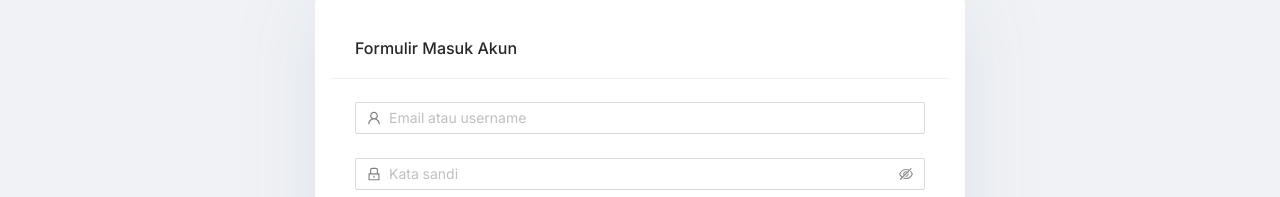
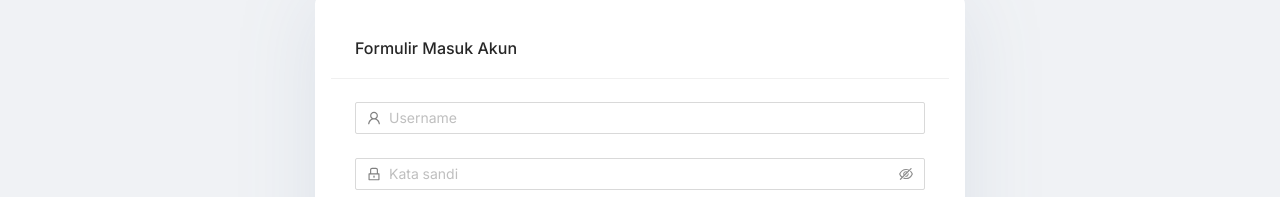
Before and after one commit to hafizhaua/PAW_Kelompok1, a React (Create React App) app in the folder frontend/: page /login in a window 1280 px wide. Shown: the part 164-361 px from the top of the page. Built offline with nearby package versions, Linux system fonts and the light colour scheme.

Commit message:
fix: minor copy and img

```diff
--- a/frontend/public/index.html
+++ b/frontend/public/index.html
@@ -2,7 +2,7 @@
 <html lang="en">
   <head>
     <meta charset="utf-8" />
-    <link rel="icon" href="%PUBLIC_URL%/bloodio-logo.png">
+    <link rel="icon" href="%PUBLIC_URL%/icon-bloodio.png">
     <meta name="viewport" content="width=device-width, initial-scale=1" />
     <meta name="theme-color" content="#000000" />
     <meta
--- a/frontend/src/pages/LoginPage.js
+++ b/frontend/src/pages/LoginPage.js
@@ -62,13 +62,13 @@ export default function LoginPage() {
                             {
                                 required: true,
                                 message:
-                                    "Harap isi email atau username terlebih dahulu!",
+                                    "Harap isi dengan username terlebih dahulu!",
                             },
                         ]}
                     >
                         <Input
                             prefix={<UserOutlined style={{ color: "grey" }} />}
-                            placeholder="Email atau username"
+                            placeholder="Username"
                             onChange={() => {
                                 form.setFieldsValue({
                                     username: form
```
Also changed, not shown: frontend/public/icon-bloodio.png (added).
